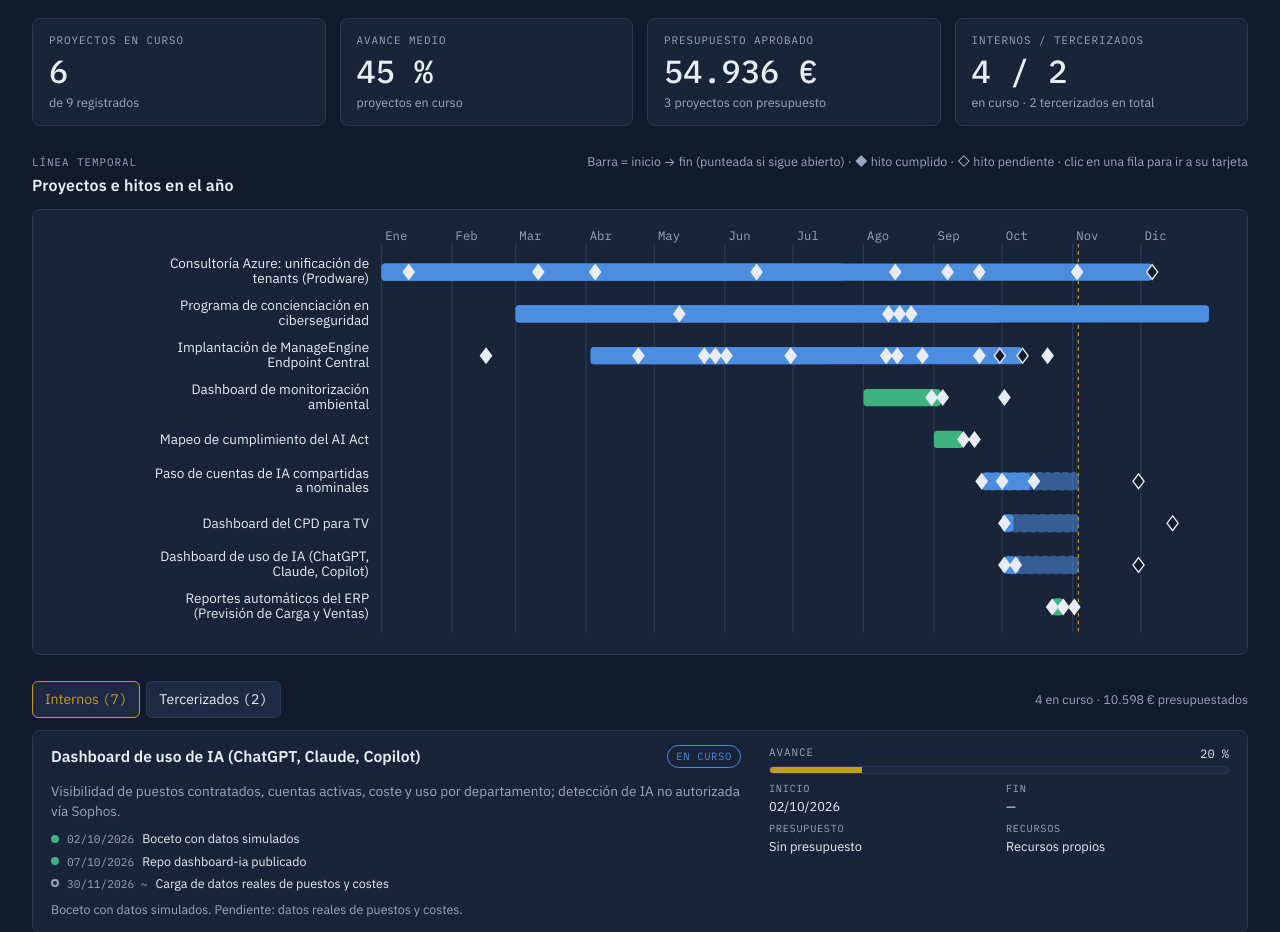
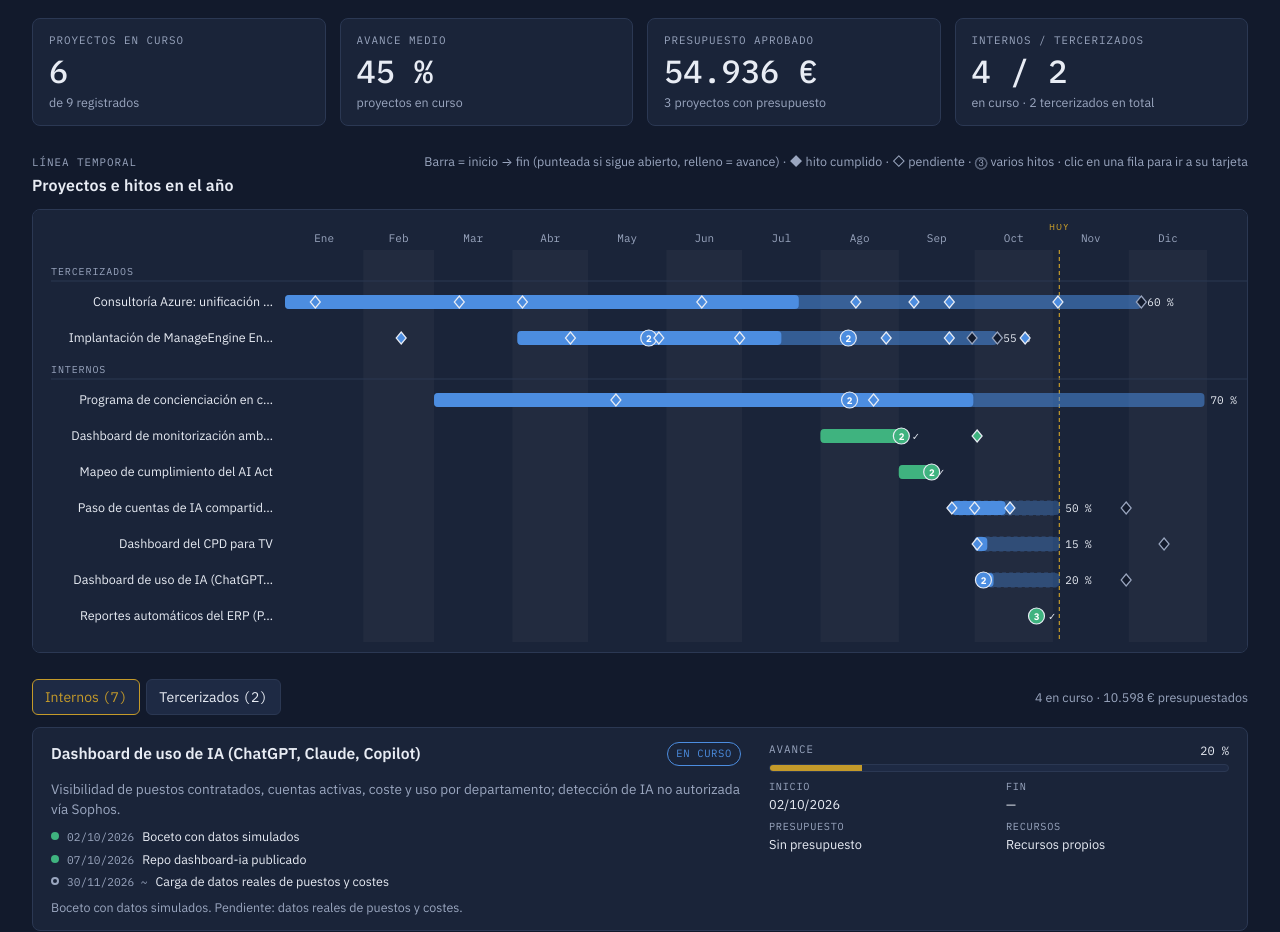
Before and after one commit to mr7security/actividadseguridad, a Flask app: page / in a window 1280 px wide. Shown: the part 145-1077 px from the top of the page. Run offline with Flask 3, Linux system fonts and the light colour scheme; data comes from the database, SQL or seed files in the repository; parts of the project's set-up code (start-up, migrations or seed data) failed here and were passed over.

Commit message:
Gantt rediseñado: escala real, agrupado por internos/tercerizados, hitos agrupados, avance y estado en barras, bandas de mes y línea de hoy
Co-Authored-By: Claude Fable 5.1 <noreply@anthropic.com>
Claude-Session: https://claude.ai/code/session_01L94Tpopm4kFSTtrLE6komE

```diff
--- a/templates/index.html
+++ b/templates/index.html
@@ -106,14 +106,14 @@ nav.views button[aria-selected="true"]{color:var(--accent);border-bottom-color:v
 .pill.auto{color:var(--accent);border-color:var(--accent)}
 .pill.abierto{color:var(--warn);border-color:var(--warn)}
 /* timeline */
-.gantt{overflow-x:auto}
-.gantt svg{display:block;min-width:640px}
-.gantt text{font-family:var(--font-mono);font-size:10px;fill:var(--muted)}
-.gantt .lbl{font-family:var(--font-sans);font-size:11px;fill:var(--fg)}
-.gantt .grow{cursor:pointer;outline:none}.gantt .grow:hover>rect:first-child,.gantt .grow:focus-visible>rect:first-child{fill:var(--accent-soft)}
+.gantt{overflow-x:auto;padding:14px 10px 6px}
+.gantt svg{display:block}
+.gantt text{font-family:var(--font-mono);font-size:11px;fill:var(--muted)}
+.gantt .lbl{font-family:var(--font-sans);font-size:12.5px;fill:var(--fg)}
+.gantt .grow{cursor:pointer;outline:none}.gantt .grow:hover>.rowbg,.gantt .grow:focus-visible>.rowbg{fill:var(--fg);fill-opacity:.06}
 .card.flash{box-shadow:0 0 0 2px var(--accent)}
 .gantt .hito-m{cursor:help}.gantt .hito-m:hover{stroke:var(--accent);stroke-width:2}
-.gtip{position:absolute;z-index:30;background:var(--panel2);color:var(--fg);border:1px solid var(--accent);border-radius:6px;padding:6px 9px;font-size:.78rem;max-width:320px;pointer-events:none;box-shadow:0 4px 14px rgba(0,0,0,.25)}
+.gtip{white-space:pre-line;position:absolute;z-index:30;background:var(--panel2);color:var(--fg);border:1px solid var(--accent);border-radius:6px;padding:6px 9px;font-size:.78rem;max-width:320px;pointer-events:none;box-shadow:0 4px 14px rgba(0,0,0,.25)}
 @media (prefers-reduced-motion:no-preference){.card{transition:box-shadow .4s}}
 .hitos{display:flex;flex-direction:column;gap:4px;font-size:.78rem}
 .hito{display:grid;grid-template-columns:auto auto 1fr;gap:8px;align-items:baseline}
@@ -200,7 +200,7 @@ footer{margin-top:28px;padding-top:12px;border-top:1px solid var(--line);display
   <div class="kpi"><span class="eyebrow">Internos / tercerizados</span><span class="v mono" id="k-fin">—</span><span class="s" id="k-fin-s">en curso</span></div>
 </div>
 <section class="block">
-  <div class="sec-head"><div><div class="eyebrow">Línea temporal</div><h2>Proyectos e hitos en el año</h2></div><span class="note">Barra = inicio → fin (punteada si sigue abierto) · ◆ hito cumplido · ◇ hito pendiente · clic en una fila para ir a su tarjeta</span></div>
+  <div class="sec-head"><div><div class="eyebrow">Línea temporal</div><h2>Proyectos e hitos en el año</h2></div><span class="note">Barra = inicio → fin (punteada si sigue abierto, relleno = avance) · ◆ hito cumplido · ◇ pendiente · ⓷ varios hitos · clic en una fila para ir a su tarjeta</span></div>
   <div class="panel gantt" id="gantt"></div>
 </section>
 <section class="block">
@@ -432,35 +432,51 @@ function renderKPIs(){
 
 function renderGantt(){
   const g=$("#gantt");const y0=new Date(year,0,1),y1=new Date(year+1,0,1);const today=new Date();
-  const list=[...proyectos].filter(p=>p.inicio||p.fin).map(p=>{const a=p.inicio?new Date(p.inicio):null;let b=p.fin?new Date(p.fin):null;const open=!b;if(!b)b=p.estado==="Finalizado"?a:(today>y1?y1:today);return{p,a:a||b,b,open}}).filter(r=>r.b>=y0&&r.a<y1).sort((x,y)=>x.a-y.a);
-  if(!list.length){g.innerHTML='<div class="empty">Sin proyectos con fechas en '+year+'.</div>';return}
-  const wrap=n=>{n=n||"";if(n.length<=34)return[n];const cut=n.lastIndexOf(" ",34);const a=cut>12?cut:34;const b=n.slice(a).trim();return[n.slice(0,a).trim(),b.length>36?b.slice(0,35)+"…":b]};
-  const rows=list.map(r=>({...r,lines:wrap(r.p.nombre)}));
-  const W=960,L=270,R=16,top=22;const rowH=rows.some(r=>r.lines.length>1)?34:28;const H=top+rows.length*rowH+10;const sx=d=>L+(Math.min(Math.max(d,y0),y1)-y0)/(y1-y0)*(W-L-R);
-  let sv=`<svg viewBox="0 0 ${W} ${H}" width="100%" role="img" aria-label="Línea temporal de proyectos">`;
-  MESES.forEach((m,i)=>{const x=sx(new Date(year,i,1));sv+=`<line x1="${x}" x2="${x}" y1="${top-6}" y2="${H-6}" stroke="var(--line)"/><text x="${x+3}" y="${top-9}">${m}</text>`});
-  if(today>=y0&&today<y1){const x=sx(today);sv+=`<line x1="${x}" x2="${x}" y1="${top-6}" y2="${H-6}" stroke="var(--accent)" stroke-dasharray="3 3"/>`}
-  const X=t=>esc(t).replace(/&/g,"&amp;").replace(/</g,"&lt;");
-  rows.forEach((r,i)=>{const y=top+i*rowH;const col=r.p.estado==="Finalizado"?"var(--ok)":r.p.estado==="En pausa"?"var(--warn)":r.p.estado==="Planificado"?"var(--muted)":"var(--info)";
-    const x1=sx(r.a),x2=Math.max(sx(r.b),x1+3);const cy=y+rowH/2;
-    sv+=`<g class="grow" data-pid="${X(r.p.id)}" tabindex="0" role="link"><rect x="0" y="${y}" width="${W}" height="${rowH}" fill="transparent"/>`;
-    r.lines.forEach((ln,k)=>{sv+=`<text class="lbl" x="${L-10}" y="${cy+(r.lines.length>1?(k?9:-3):4)}" text-anchor="end">${X(ln)}</text>`});
-    sv+=`<rect x="${x1}" y="${cy-7}" width="${x2-x1}" height="14" rx="3" fill="${col}" ${r.open?'opacity=".55" stroke="'+col+'" stroke-dasharray="4 3"':''}><title>${X(r.p.nombre)}: ${fmtD(r.p.inicio)} → ${r.p.fin?fmtD(r.p.fin):"en curso"} · ${r.p.avance||0} % · clic para ver la tarjeta</title></rect>`;
-    if(r.p.estado!=="Finalizado"&&r.p.avance)sv+=`<rect x="${x1}" y="${cy-7}" width="${(x2-x1)*Math.min(100,+r.p.avance)/100}" height="14" rx="3" fill="${col}"/>`;
-    const hs=(r.p.hitos||[]).filter(h=>h.fecha).map(h=>({h,x:sx(new Date(h.fecha)),d:new Date(h.fecha)})).filter(o=>o.d>=y0&&o.d<y1).sort((a,b)=>a.x-b.x);
-    // rombos pequeños; si dos caen a menos de 9px se desplazan un poco para que se distingan
-    let lastX=-1e9;
-    hs.forEach(o=>{let x=o.x;if(x-lastX<9)x=lastX+9;lastX=x;
-      const txt=`${o.h.nombre} · ${fmtD(o.h.fecha)}${o.h.aprox?" (aprox.)":""}${o.h.hecho?"":" · pendiente"}`;
-      sv+=`<path class="hito-m" d="M${x} ${cy-6} l4.5 6 l-4.5 6 l-4.5 -6 z" fill="${o.h.hecho?'var(--fg)':'var(--bg)'}" stroke="var(--fg)" stroke-width="1.1" data-tip="${X(txt)}"/>`});
-    sv+=`</g>`});
+  const mk=p=>{const a=p.inicio?new Date(p.inicio):null;let b=p.fin?new Date(p.fin):null;const open=!b;if(!b)b=p.estado==="Finalizado"?a:(today>y1?y1:today);return{p,a:a||b,b,open}};
+  const all=proyectos.filter(p=>p.inicio||p.fin).map(mk).filter(r=>r.b>=y0&&r.a<y1).sort((x,y)=>x.a-y.a);
+  if(!all.length){g.innerHTML='<div class="empty">Sin proyectos con fechas en '+year+'.</div>';return}
+  const grupos=[["Tercerizados",all.filter(r=>r.p.modalidad==="Tercerizado")],["Internos",all.filter(r=>r.p.modalidad!=="Tercerizado")]].filter(x=>x[1].length);
+  const W=Math.max(640,g.clientWidth-2),L=Math.min(300,Math.max(200,Math.round(W*.2))),R=48,top=30,rowH=36,hdrH=26;
+  const rows=[];grupos.forEach(([nm,list])=>{rows.push({hdr:nm});list.forEach(r=>rows.push(r))});
+  let H=top+8;rows.forEach(r=>H+=r.hdr?hdrH:rowH);H+=8;
+  const sx=d=>L+(Math.min(Math.max(d,y0),y1)-y0)/(y1-y0)*(W-L-R);
+  const X=t=>String(t??"").replace(/&/g,"&amp;").replace(/</g,"&lt;").replace(/"/g,"&quot;");
+  const maxCh=Math.floor((L-16)/7);const short=(n,m)=>{n=n||"";return n.length>m?n.slice(0,m-1)+"…":n};
+  let sv=`<svg viewBox="0 0 ${W} ${H}" width="${W}" height="${H}" role="img" aria-label="Línea temporal de proyectos">`;
+  // bandas de mes alternas + etiquetas
+  MESES.forEach((m,i)=>{const x1=sx(new Date(year,i,1)),x2=sx(new Date(year,i+1,1));if(i%2)sv+=`<rect x="${x1}" y="${top-4}" width="${x2-x1}" height="${H-top}" fill="var(--fg)" opacity=".035"/>`;sv+=`<text x="${(x1+x2)/2}" y="${top-12}" text-anchor="middle" style="font-size:11px">${m}</text>`});
+  // hoy
+  if(today>=y0&&today<y1){const x=sx(today);sv+=`<line x1="${x}" x2="${x}" y1="${top-4}" y2="${H-4}" stroke="var(--accent)" stroke-width="1.2" stroke-dasharray="4 3"/><text x="${x}" y="${top-24}" text-anchor="middle" style="font-size:10px;fill:var(--accent);letter-spacing:.08em">HOY</text>`}
+  let y=top+4;
+  rows.forEach(r=>{
+    if(r.hdr){sv+=`<text x="8" y="${y+17}" style="font-size:10px;letter-spacing:.09em;fill:var(--muted)">${X(r.hdr.toUpperCase())}</text><line x1="8" x2="${W-8}" y1="${y+hdrH-3}" y2="${y+hdrH-3}" stroke="var(--line)"/>`;y+=hdrH;return}
+    const p=r.p;const cy=y+rowH/2;const est=p.estado;
+    const col=est==="Finalizado"?"var(--ok)":est==="En pausa"?"var(--warn)":est==="Planificado"?"var(--muted)":"var(--info)";
+    const x1=sx(r.a),x2=Math.max(sx(r.b),x1+4);const av=Math.max(0,Math.min(100,+p.avance||0));
+    sv+=`<g class="grow" data-pid="${X(p.id)}" tabindex="0" role="link"><rect class="rowbg" x="0" y="${y}" width="${W}" height="${rowH}" fill="transparent"/>`;
+    sv+=`<text class="lbl" x="${L-12}" y="${cy+4}" text-anchor="end">${X(short(p.nombre,maxCh))}<title>${X(p.nombre)}</title></text>`;
+    const bh=14,by=cy-bh/2;
+    if(est==="Planificado")sv+=`<rect x="${x1}" y="${by}" width="${x2-x1}" height="${bh}" rx="4" fill="none" stroke="${col}" stroke-dasharray="4 3"/>`;
+    else{sv+=`<rect x="${x1}" y="${by}" width="${x2-x1}" height="${bh}" rx="4" fill="${col}" opacity="${r.open?.35:.55}"${r.open?` stroke="${col}" stroke-dasharray="4 3"`:""}/>`;
+      if(est!=="Finalizado"&&av)sv+=`<rect x="${x1}" y="${by}" width="${(x2-x1)*av/100}" height="${bh}" rx="4" fill="${col}"/>`;
+      if(est==="Finalizado")sv+=`<rect x="${x1}" y="${by}" width="${x2-x1}" height="${bh}" rx="4" fill="${col}"/>`}
+    sv+=`<title>${X(p.nombre)}: ${fmtD(p.inicio)} → ${p.fin?fmtD(p.fin):"en curso"} · ${est} · ${av} %</title>`;
+    sv+=`<text x="${x2+6}" y="${cy+4}" style="font-size:11px;fill:var(--fg)">${est==="Finalizado"?"✓":av+" %"}</text>`;
+    // hitos agrupados
+    const hs=(p.hitos||[]).filter(h=>h.fecha).map(h=>({h,x:sx(new Date(h.fecha)),d:new Date(h.fecha)})).filter(o=>o.d>=y0&&o.d<y1).sort((a,b)=>a.x-b.x);
+    const cl=[];hs.forEach(o=>{const last=cl[cl.length-1];if(last&&o.x-last.x0<14){last.items.push(o);last.x=(last.x0+o.x)/2}else cl.push({x0:o.x,x:o.x,items:[o]})});
+    cl.forEach(c=>{const tip=c.items.map(o=>`${fmtD(o.h.fecha)}${o.h.aprox?" ~":""} · ${o.h.nombre}${o.h.hecho?"":" (pendiente)"}`).join("\n");
+      if(c.items.length===1){const h=c.items[0].h;sv+=`<path class="hito-m" d="M${c.x} ${cy-6} l5 6 l-5 6 l-5 -6 z" fill="${h.hecho?col:'var(--bg)'}" stroke="${h.hecho?'var(--fg)':'var(--muted)'}" stroke-width="1.2" data-tip="${X(tip)}"/>`}
+      else{const allDone=c.items.every(o=>o.h.hecho);sv+=`<g class="hito-m" data-tip="${X(tip)}"><circle cx="${c.x}" cy="${cy}" r="8" fill="${allDone?col:'var(--bg)'}" stroke="var(--fg)" stroke-width="1.2"/><text x="${c.x}" y="${cy+3.5}" text-anchor="middle" style="font-size:9px;font-weight:600;fill:${allDone?'#fff':'var(--fg)'}">${c.items.length}</text></g>`}});
+    sv+=`</g>`;y+=rowH});
   sv+="</svg>";g.innerHTML=sv;
   let tip=$("#gantt-tip");if(!tip){tip=document.createElement("div");tip.id="gantt-tip";tip.className="gtip";tip.hidden=true;document.body.appendChild(tip)}
-  g.querySelectorAll(".hito-m").forEach(el=>{const show=e=>{tip.textContent=el.dataset.tip;tip.hidden=false;const r=el.getBoundingClientRect();tip.style.left=Math.min(window.innerWidth-tip.offsetWidth-8,Math.max(8,r.left+r.width/2-tip.offsetWidth/2))+"px";tip.style.top=(r.top-tip.offsetHeight-8+window.scrollY)+"px"};
-    el.onmouseenter=show;el.onmouseleave=()=>tip.hidden=true;el.onclick=e=>{e.stopPropagation();show(e)}});
+  g.querySelectorAll(".hito-m").forEach(el=>{const show=()=>{tip.textContent=el.dataset.tip;tip.hidden=false;const r=el.getBoundingClientRect();tip.style.left=Math.min(window.innerWidth-tip.offsetWidth-8,Math.max(8,r.left+r.width/2-tip.offsetWidth/2))+"px";tip.style.top=(r.top-tip.offsetHeight-8+window.scrollY)+"px"};
+    el.onmouseenter=show;el.onmouseleave=()=>tip.hidden=true;el.onclick=e=>{e.stopPropagation();show()}});
   g.onmouseleave=()=>tip.hidden=true;
   g.querySelectorAll(".grow").forEach(el=>{const go=()=>irAProyecto(el.dataset.pid);el.onclick=go;el.onkeydown=e=>{if(e.key==="Enter"||e.key===" "){e.preventDefault();go()}}});
 }
+let _rz;window.addEventListener("resize",()=>{clearTimeout(_rz);_rz=setTimeout(renderGantt,150)});
 function irAProyecto(pid){const p=proyectos.find(x=>x.id===pid);if(!p)return;showPtab(p.modalidad==="Tercerizado"?"ext":"int");
   const c=document.getElementById("proy-"+pid);if(!c)return;c.scrollIntoView({behavior:"smooth",block:"center"});c.classList.add("flash");setTimeout(()=>c.classList.remove("flash"),1600)}
 let ptab="int";
```
